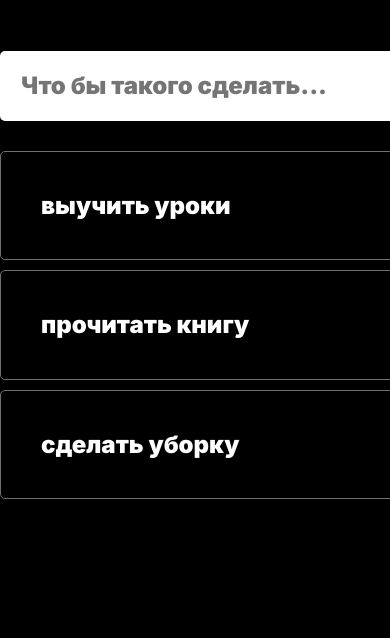
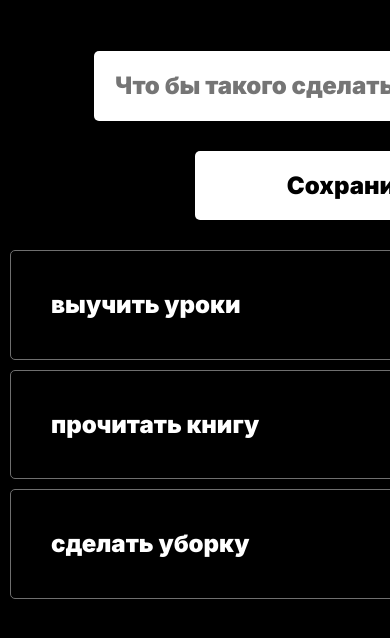
Before and after one commit to Mikzin/todo, a website built with webpack: page src/index.html in a window 390 px wide. Shown: the part 168-806 px from the top of the page. Built offline with nearby package versions, Linux system fonts and the light colour scheme.

Commit message:
feat: add mobile version

```diff
--- a/package.json
+++ b/package.json
@@ -5,7 +5,9 @@
   "main": "/scripts/index.js",
   "scripts": {
     "build": "webpack --mode production",
-    "dev": "webpack serve"
+    "dev": "webpack serve",
+    "predeploy": "npm run build",
+    "deploy": "gh-pages -d dist"
   },
   "repository": {
     "type": "git",
@@ -25,6 +27,7 @@
     "clean-webpack-plugin": "^4.0.0",
     "css-loader": "^6.7.1",
     "cssnano": "^5.1.13",
+    "gh-pages": "^4.0.0",
     "html-webpack-plugin": "^5.5.0",
     "mini-css-extract-plugin": "^2.6.1",
     "postcss-loader": "^7.0.1",
--- a/src/index.html
+++ b/src/index.html
@@ -4,15 +4,9 @@
     <meta charset="UTF-8" />
     <meta name="viewport" content="width=device-width, initial-scale=1.0" />
     <title>Todo List</title>
-    <!-- <link rel="stylesheet" href="src/style/normalize.css" />
-    <link rel="stylesheet" href="src/style/index.css" /> -->
-    <!-- <script src="/src/index.js" type="module" defer></script>
-    <script src="src/scripts/TodoItem.js" type="module" defer></script>
-    <script src="src/scripts/TodoForm.js" type="module" defer></script>
-    <script src="src/scripts/TodoList.js" type="module" defer></script> -->
   </head>
 
-  <body>
+  <body class="root">
     <div class="page">
       <section class="todolist">
         <h1>Todo List</h1>
--- a/src/style/index.css
+++ b/src/style/index.css
@@ -1,10 +1,19 @@
 @import url('https://fonts.googleapis.com/css2?family=Inter:wght@400;900&display=swap');
 @import url('./normalize.css');
 
+.root {
+  background-color: black;
+  max-width: 1280px;
+  margin: 0 auto;
+}
+
 .page {
   min-height: 100vh;
-  background: black;
+  max-width: 1280px;
   font-family: 'Inter', sans-serif;
+  margin: 0 auto;
+  background-color: black;
+  max-width: 1280px;
 }
 
 .todolist {
@@ -32,12 +41,12 @@ h1 {
   border-radius: 5px;
   font-size: 24px;
   padding: 21px;
-  font-family: 'Inter', sans-serif;
   font-style: normal;
   font-weight: 900;
   border: none;
   flex-grow: 1;
   width: 470px;
+  min-width: 300px;
 }
 
 .todolist__form-submit {
@@ -45,7 +54,6 @@ h1 {
   font-size: 24px;
   padding: 21px;
   border-radius: 5px;
-  font-family: 'Inter', sans-serif;
   font-style: normal;
   font-weight: 900;
   border: none;
@@ -65,6 +73,8 @@ h1 {
   border-radius: 5px;
   padding: 40px;
   margin-bottom: 10px;
+  max-width: 700px;
+  margin: 10px;
 }
 
 .todolist__item-text {
@@ -103,3 +113,22 @@ h1 {
 .todolist__item-copy:hover {
   opacity: 0.8;
 }
+
+@media screen and (max-width: 720px) {
+  .page {
+    max-width: 720px;
+  }
+
+  .todolist__form {
+    flex-direction: column;
+    align-items: center;
+  }
+
+  .todolist__field {
+    margin-bottom: 30px;
+  }
+
+  .todolist__form-submit {
+    min-width: 320px;
+  }
+}
```
Also changed, not shown: 3 other files.
